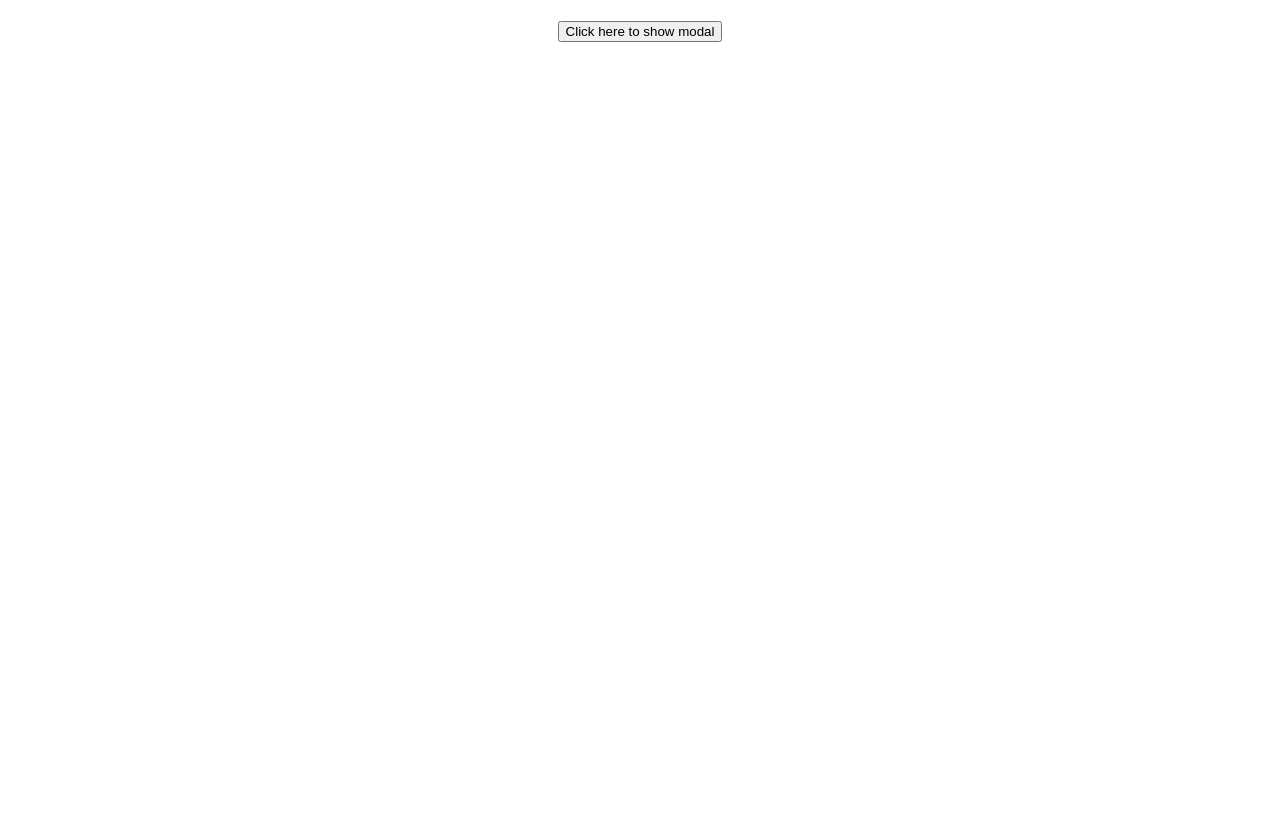
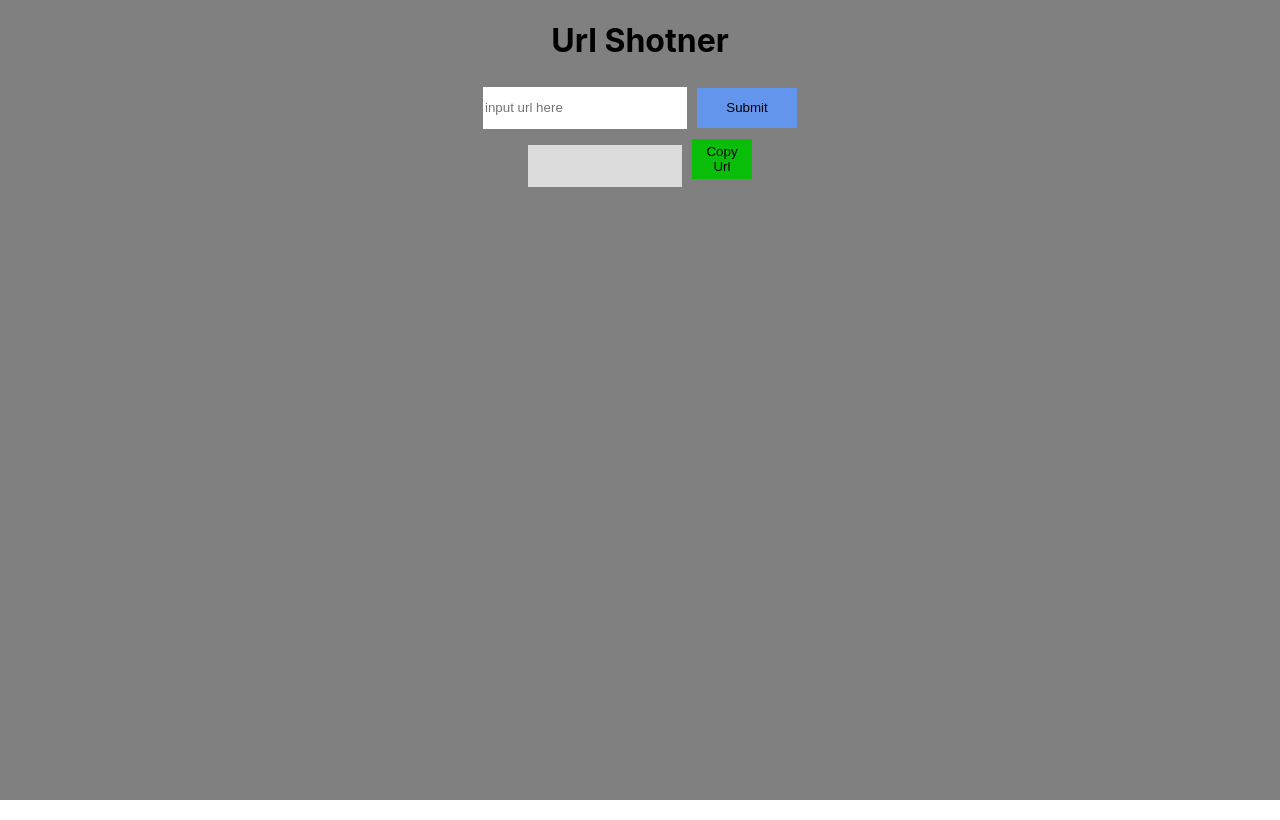
Before and after one commit to luminousbinary/one25-app, a React (Create React App) app: page / in a window 1280 px wide. Built offline with nearby package versions, Linux system fonts and the light colour scheme.

Commit message:
the url shorner component is now done

```diff
--- a/package.json
+++ b/package.json
@@ -6,6 +6,7 @@
     "cra-template": "1.2.0",
     "nanoid": "^5.0.6",
     "react": "^18.2.0",
+    "react-copy-to-clipboard": "^5.1.0",
     "react-dom": "^18.2.0",
     "react-icons": "^5.0.1",
     "react-qr-code": "^2.0.12",
--- a/src/App.js
+++ b/src/App.js
@@ -11,6 +11,7 @@ import ScrollIndcator from "./components/scroll-indicator";
 import StarRating from "./components/star-rating";
 import TreeView from "./components/tree-view";
 import menus from "./components/tree-view/data";
+import UrlShortner from "./components/url-shotner";
 
 function App() {
   return (
@@ -46,8 +47,10 @@ function App() {
       {/* <TabTest /> */}
 
       {/* show modal compponent  */}
-      <ModalTest />
+      {/* <ModalTest /> */}
 
+      {/* sjort link generator */}
+      <UrlShortner />
     </div>
   );
 }
--- a/src/components/url-shotner/index.js
+++ b/src/components/url-shotner/index.js
@@ -1,24 +1,74 @@
 import { useState } from "react";
-import { nanoid } from "nanoid";
-export default function UrlShortner({ longUrl }) {
+import CopyToClipboard from "react-copy-to-clipboard";
+import './url-short.css'
+
+
+export default function UrlShortner() {
   const [shortUrl, setShortUrl] = useState("");
 
-  const [userInput, setUserInput] = useState('')
+  const [userInput, setUserInput] = useState("");
+  const [errMessage, setErrorMessage] = useState(null);
+  const [loading, setLoading] = useState(false);
 
-  function handleGenerateShortUrl(){
+  async function fetchUrl(url) {
+    try {
+      setLoading(true);
 
-    nanoid()
+      const res = await fetch(
+        `https://www.shareaholic.com/v2/share/shorten_link?apikey=8943b7fd64cd8b1770ff5affa9a9437b&url=${url}`
+      );
+
+      const data = await res.json();
+
+      if (data) {
+        setShortUrl(data.data);
+
+        setLoading(false);
+      }
+    } catch (error) {
+      setLoading(false);
+      console.log(error);
+      setErrorMessage(error);
+    }
   }
 
+  if (loading) {
+    return <div>Loading ... </div>;
+  }
 
+  if (errMessage !== null) {
+    return <div> an error has uccured {errMessage}</div>;
+  }
 
+  function handleGenerateShortUrl() {
+    fetchUrl(userInput);
+  }
+
+  console.log(shortUrl, userInput);
   return (
-    <div>
+    <div className="url-shortner-container">
       <h1>Url Shotner</h1>
-      <div className="url-shortner">
-        <input onChange={(e)=>{setUserInput(e.target.value)}} value={userInput} type="text" placeholder="input url here" />
+      <div className="url-shortner-input">
+        <input shortner-input
+          onChange={(e) => {
+            setUserInput(e.target.value);
+          }}
+          value={userInput}
+          type="text"
+          placeholder="input url here"
+        />
 
-        <button onClick={handleGenerateShortUrl} >Submit</button>
+        <button onClick={handleGenerateShortUrl}>Submit</button>
+
+        <div className="short-url-result">
+          <input value={shortUrl} disabled />
+          <CopyToClipboard
+            text={shortUrl}
+            onCopy={(shortUrl, result) => console.log(result)}
+          >
+            <button>Copy Url</button>
+          </CopyToClipboard>
+        </div>
       </div>
     </div>
   );
--- a/src/components/url-shotner/url-short.css
+++ b/src/components/url-shotner/url-short.css
@@ -0,0 +1,41 @@
+.url-shortner-container {
+    width: 100vw;
+    height: 100vh;
+    background: gray;
+    display: flex;
+    flex-direction: column;
+}
+
+.url-shortner-input>input {
+    height: 40px;
+    width: 200px;
+    border: none;
+    margin: 5px;
+
+}
+
+.url-shortner-input>button {
+    height: 40px;
+    width: 100px;
+    border: none;
+    margin: 5px;
+    background: cornflowerblue;
+}
+
+
+.short-url-result>input {
+    height: 40px;
+    width: 150px;
+    border: none;
+    background: gainsboro;
+    margin: 5px;
+
+}
+
+.short-url-result>button {
+    height: 40px;
+    width: 60px;
+    border: none;
+    background: rgb(8, 190, 8);
+    margin: 5px;
+}
```
Also changed, not shown: 1 other file (tests, documents, lock files or other folders).
